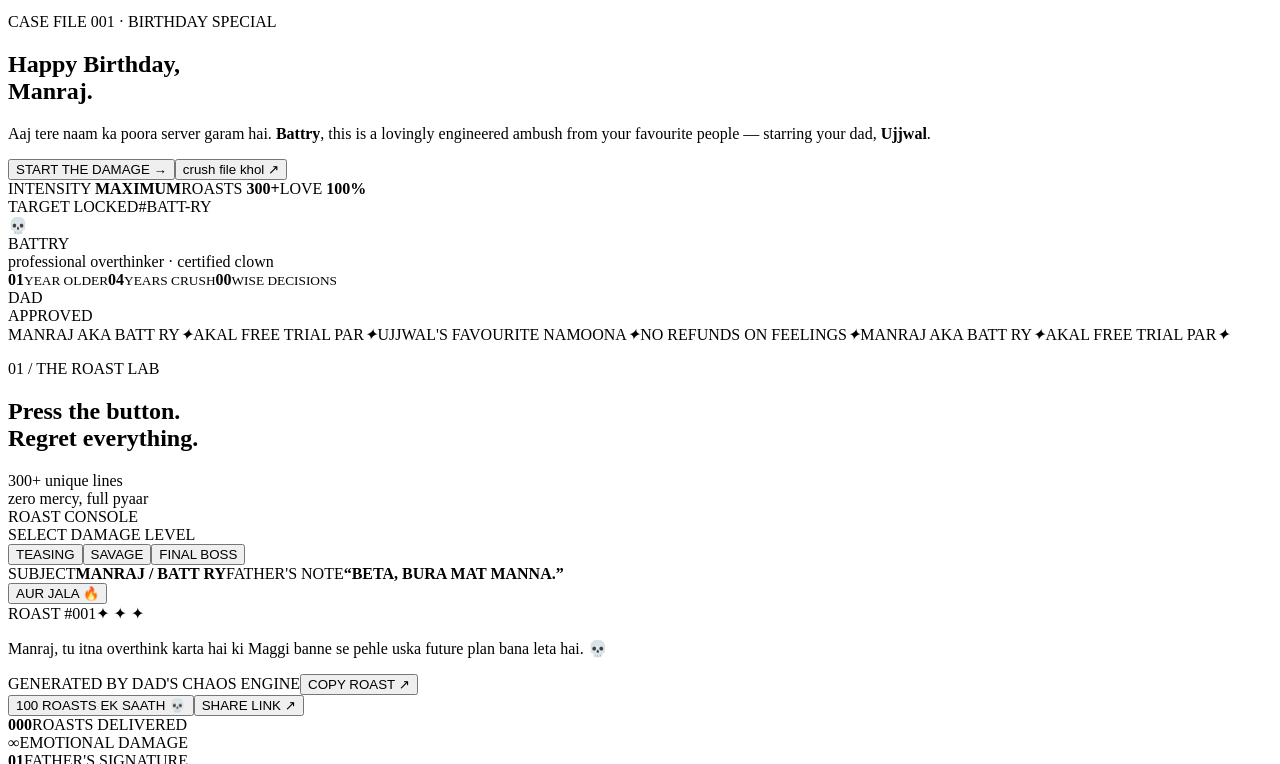
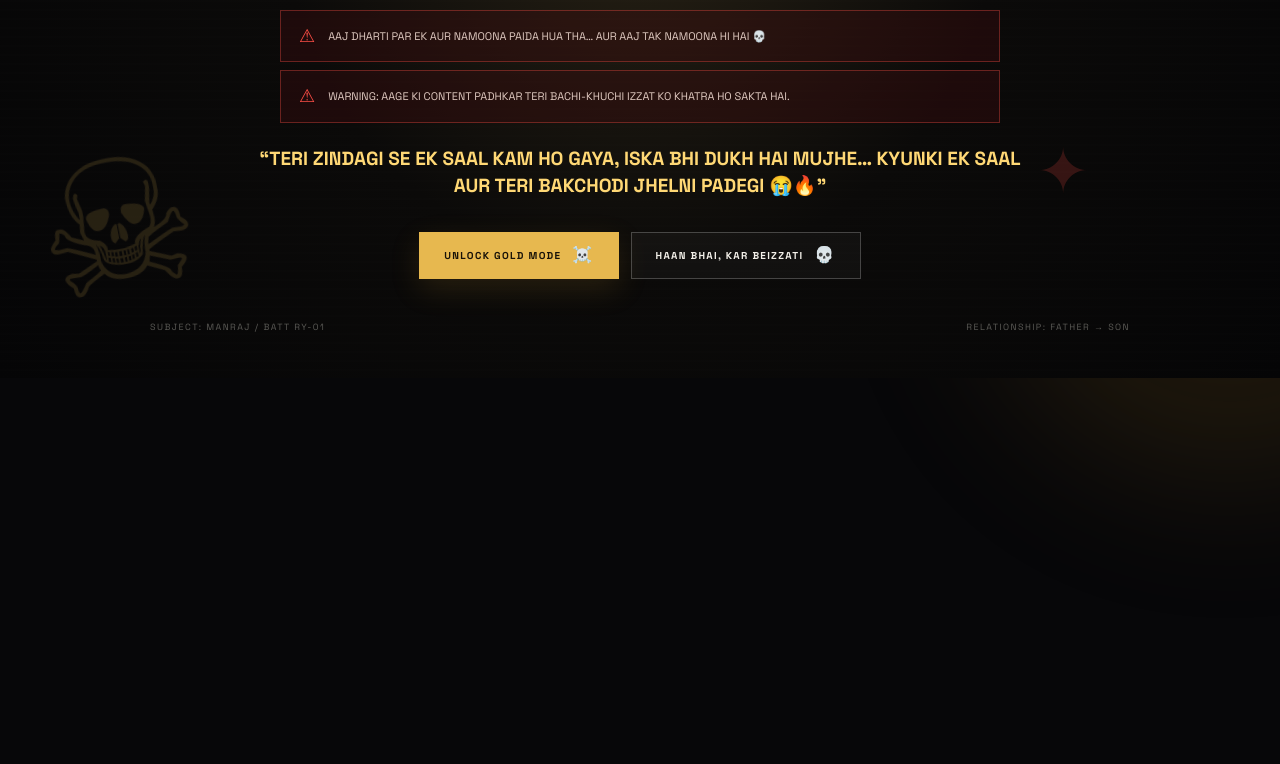
Before and after one commit to explorewithujjwal001-web/battryroast, a website: page public/index.html in a window 1280 px wide. Shown: the part 422-1186 px from the top of the page. After the commit the page ends 800 px from the top, so only its background shows below. Drawn offline with Linux system fonts and the light colour scheme; the site is published under a folder, as on GitHub Pages, so addresses that start at the root find nothing.

Commit message:
Configure GitHub Pages deployment

```diff
--- a/public/index.html
+++ b/public/index.html
@@ -9,7 +9,7 @@
     <link rel="preconnect" href="https://fonts.googleapis.com" />
     <link rel="preconnect" href="https://fonts.gstatic.com" crossorigin />
     <link href="https://fonts.googleapis.com/css2?family=Bebas+Neue&family=Space+Grotesk:wght@400;500;600;700&display=swap" rel="stylesheet" />
-    <link rel="stylesheet" href="/styles.css" />
+    <link rel="stylesheet" href="styles.css" />
   </head>
   <body>
     <div class="ambient ambient-one"></div>
@@ -121,6 +121,6 @@
       <footer class="footer shell"><div class="wordmark"><span class="wordmark-symbol">☠</span><span>BEIZZATI<span class="wordmark-slash">/</span>GOLD</span></div><p>Made with dramatic love for Manraj aka Battry. Not a public harassment page — just family-grade bakchodi.</p><span class="footer-code">UJW / 2026</span></footer>
     </main>
     <div id="toast" class="toast" role="status" aria-live="polite"></div>
-    <script src="/app.js"></script>
+    <script src="app.js"></script>
   </body>
 </html>
```
Also changed, not shown: .github/workflows/pages.yml (added).
